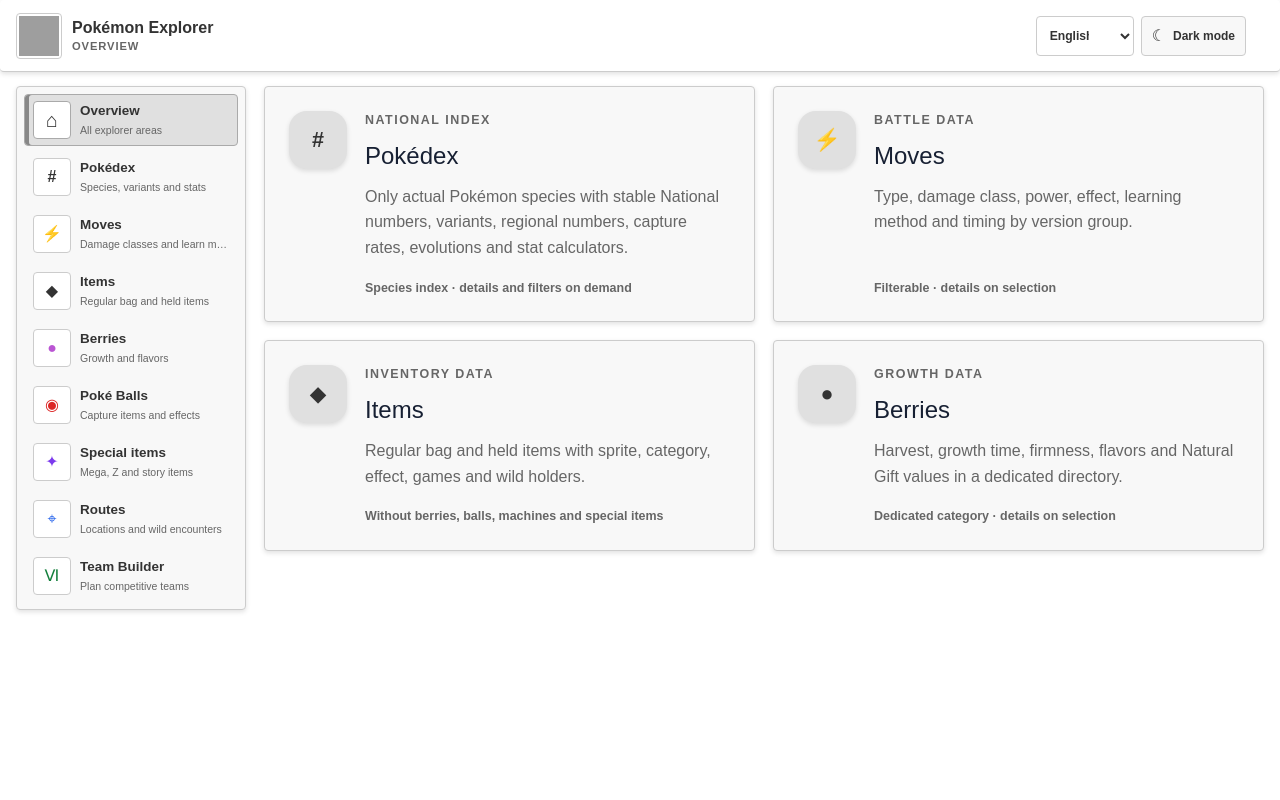
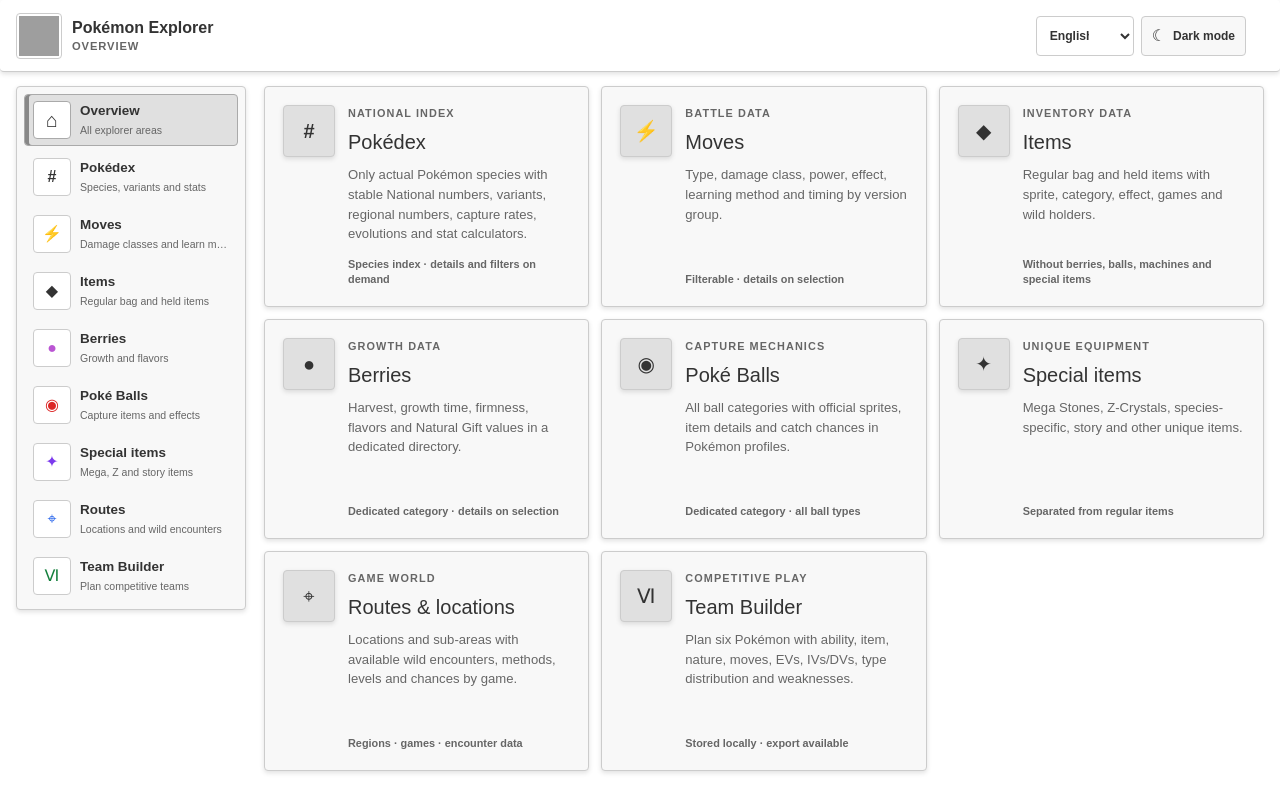
Before and after one commit to AnGaMa666/Pokedex_Vue, a Vue app: page /#home in a window 1280 px wide. Built offline with nearby package versions, Linux system fonts and the light colour scheme; grey boxes are pictures that could not be loaded.

Commit message:
feat(home): expose all explorer areas

```diff
--- a/src/components/HomePage.vue
+++ b/src/components/HomePage.vue
@@ -10,7 +10,7 @@
         <span class="section-symbol" :data-section="section.id" aria-hidden="true">
           {{ section.symbol }}
         </span>
-        <div>
+        <div class="section-copy">
           <p class="section-kicker">{{ section.kicker }}</p>
           <h1>{{ section.title }}</h1>
           <p>{{ section.description }}</p>
@@ -60,120 +60,184 @@
     description: t('home.berries.description'),
     requestNote: t('home.berries.request'),
   },
+  {
+    id: 'balls',
+    symbol: '◉',
+    kicker: t('home.balls.kicker'),
+    title: t('home.balls.title'),
+    description: t('home.balls.description'),
+    requestNote: t('home.balls.request'),
+  },
+  {
+    id: 'special-items',
+    symbol: '✦',
+    kicker: t('home.specialItems.kicker'),
+    title: t('home.specialItems.title'),
+    description: t('home.specialItems.description'),
+    requestNote: t('home.specialItems.request'),
+  },
+  {
+    id: 'routes',
+    symbol: '⌖',
+    kicker: t('home.routes.kicker'),
+    title: t('home.routes.title'),
+    description: t('home.routes.description'),
+    requestNote: t('home.routes.request'),
+  },
+  {
+    id: 'team',
+    symbol: 'Ⅵ',
+    kicker: t('home.team.kicker'),
+    title: t('home.team.title'),
+    description: t('home.team.description'),
+    requestNote: t('home.team.request'),
+  },
 ]);
 </script>
 
 <style scoped>
 .home-page {
   display: grid;
-  gap: 24px;
+  gap: 18px;
 }
 
 .section-grid {
   display: grid;
-  grid-template-columns: repeat(2, minmax(0, 1fr));
-  gap: 18px;
+  grid-template-columns: repeat(4, minmax(0, 1fr));
+  gap: 12px;
 }
 
 .section-card {
-  position: relative;
   display: grid;
-  grid-template-columns: 58px minmax(0, 1fr);
-  gap: 18px;
-  min-height: 210px;
-  padding: 24px;
-  border: 1px solid #d5d9e1;
-  border-radius: 20px;
-  color: inherit;
+  grid-template-columns: 52px minmax(0, 1fr);
+  grid-template-rows: 1fr auto;
+  gap: 13px;
+  min-width: 0;
+  min-height: 220px;
+  padding: 18px;
+  border: 1px solid var(--legacy-border);
+  border-radius: 4px;
+  color: var(--legacy-text);
   text-decoration: none;
-  background: rgba(255, 255, 255, 0.9);
-  box-shadow: 0 10px 30px rgba(23, 32, 51, 0.06);
-  transition:
-    border-color 180ms ease,
-    box-shadow 180ms ease,
-    transform 180ms ease;
+  background: var(--legacy-surface);
+  box-shadow: 0 2px 5px var(--legacy-shadow);
+  transition: border-color 160ms ease, transform 160ms ease;
 }
 
 .section-card:hover {
-  border-color: rgba(220, 38, 38, 0.4);
-  box-shadow: 0 18px 38px rgba(23, 32, 51, 0.1);
-  transform: translateY(-3px);
+  border-color: var(--legacy-border-strong);
+  transform: translateY(-2px);
 }
 
 .section-card:focus-visible {
-  outline: 3px solid rgba(220, 38, 38, 0.24);
+  outline: 2px solid var(--focus-color);
   outline-offset: 3px;
 }
 
 .section-symbol {
   display: grid;
-  width: 58px;
-  height: 58px;
+  width: 52px;
+  height: 52px;
   place-items: center;
-  border-radius: 18px;
-  color: #172033;
-  font-size: 1.35rem;
+  border: 1px solid var(--legacy-border);
+  border-radius: 4px;
+  color: var(--legacy-text);
+  font-size: 1.25rem;
   font-weight: 900;
-  background: lightgray;
+  background: var(--legacy-page);
 }
 
 .section-symbol[data-section='moves'] {
-  background: lightyellow;
-}
-
-.section-symbol[data-section='items'] {
-  background: lightblue;
+  color: #ca8a04;
 }
 
 .section-symbol[data-section='berries'] {
-  background: lightpink;
+  color: #a21caf;
+}
+
+.section-symbol[data-section='balls'] {
+  color: #dc2626;
+}
+
+.section-symbol[data-section='special-items'] {
+  color: #7c3aed;
+}
+
+.section-symbol[data-section='routes'] {
+  color: #2563eb;
+}
+
+.section-symbol[data-section='team'] {
+  color: #15803d;
+}
+
+.section-copy {
+  min-width: 0;
 }
 
 .section-kicker {
-  margin: 0 0 8px;
-  color: #b91c1c;
-  font-size: 0.78rem;
+  margin: 0 0 6px;
+  color: var(--legacy-muted);
+  font-size: 0.68rem;
   font-weight: 900;
-  letter-spacing: 0.12em;
+  letter-spacing: 0.1em;
   text-transform: uppercase;
 }
 
 .section-card h1 {
   margin: 0;
-  color: #172033;
-  font-size: 1.5rem;
+  overflow-wrap: anywhere;
+  color: var(--legacy-text);
+  font-size: 1.25rem;
 }
 
 .section-card p:not(.section-kicker) {
-  margin: 10px 0 0;
-  color: #596579;
-  line-height: 1.6;
+  margin: 8px 0 0;
+  color: var(--legacy-muted);
+  font-size: 0.82rem;
+  line-height: 1.5;
 }
 
 .request-note {
   grid-column: 2;
   align-self: end;
-  color: #687386;
-  font-size: 0.78rem;
+  color: var(--legacy-muted);
+  font-size: 0.68rem;
   font-weight: 800;
+  line-height: 1.4;
 }
 
-@media (max-width: 760px) {
+@media (max-width: 1500px) {
+  .section-grid {
+    grid-template-columns: repeat(3, minmax(0, 1fr));
+  }
+}
+
+@media (max-width: 1050px) {
+  .section-grid {
+    grid-template-columns: repeat(2, minmax(0, 1fr));
+  }
+}
+
+@media (max-width: 620px) {
   .section-grid {
     grid-template-columns: 1fr;
   }
+
+  .section-card {
+    min-height: 0;
+  }
 }
 
-@media (max-width: 460px) {
+@media (max-width: 420px) {
   .section-card {
-    grid-template-columns: 46px minmax(0, 1fr);
-    padding: 20px;
+    grid-template-columns: 44px minmax(0, 1fr);
+    padding: 14px;
   }
 
   .section-symbol {
-    width: 46px;
-    height: 46px;
-    border-radius: 14px;
+    width: 44px;
+    height: 44px;
   }
 }
 </style>
```
